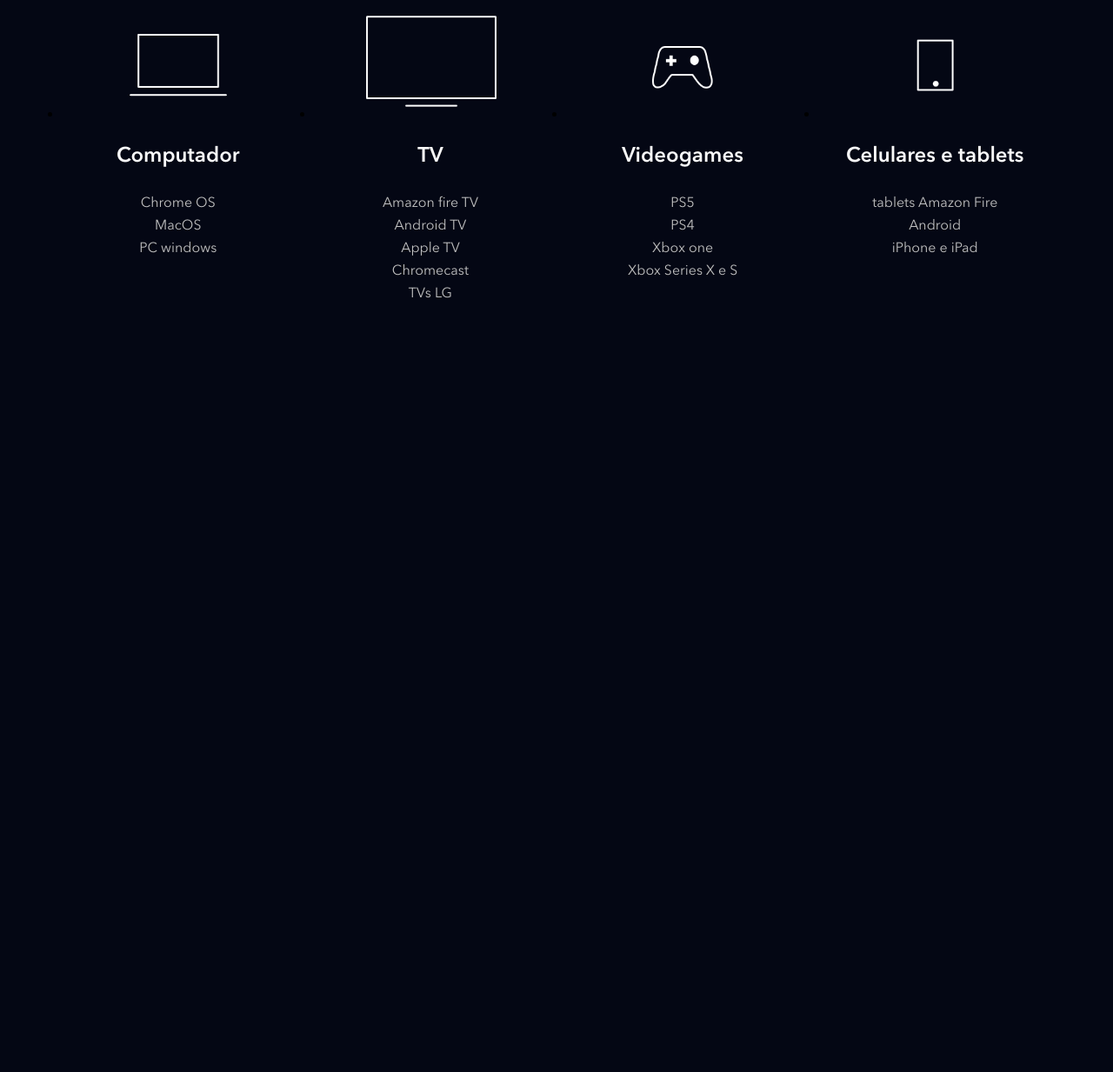
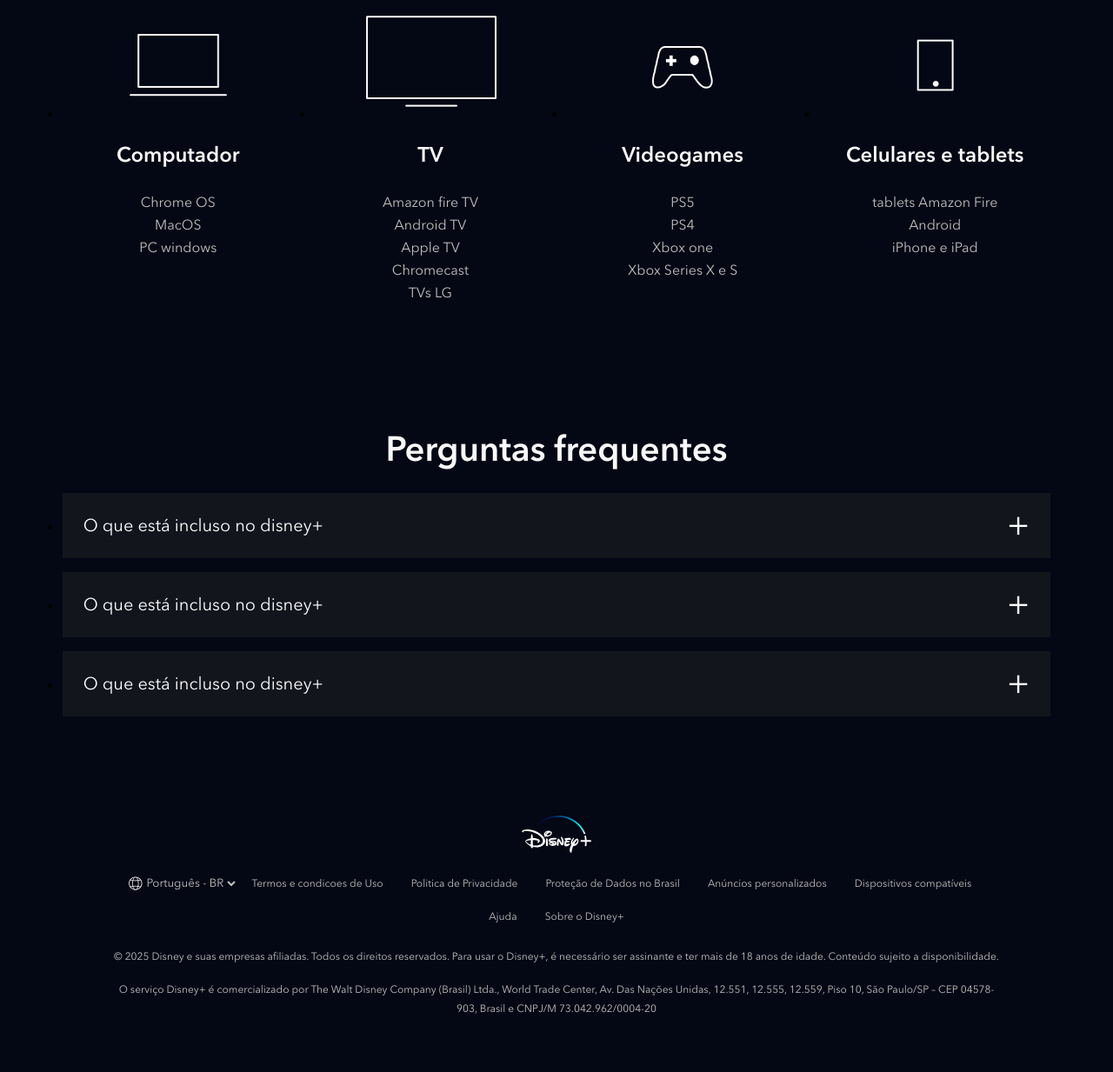
Before and after one commit to LucasLBrito/Clone_disney_plus_web, a website: page index.html in a window 1280 px wide. Shown: the part 3921-5154 px from the top of the page at 87% size. Before the commit the page ends 4342 px from the top, so only its background shows below. Drawn offline with nearby package versions, Linux system fonts and the light colour scheme; files that its build step writes are made by us from their sources; files whose address does not match are found by name.

Commit message:
adiciona seção de FAQ e footer ao layout, implementa funcionalidade de acordeão para perguntas frequentes

```diff
--- a/index.html
+++ b/index.html
@@ -200,9 +200,80 @@
             </ul>
             </li>
         </ul>
+    </section>
+    <section class="faq">
+        <h2 class="title">Perguntas frequentes</h2>
+        <ul class="faq__questions">
+            <li class="faq__questions__item">
+                <div class="faq__questions__item__question" data-faq-question="">
+                    O que está incluso no disney+
+                </div>
+                <div class="faq__questions__item__answer  text--big">
+                    resposta
+                </div>
+            </li>
+            <li class="faq__questions__item">
+                <div class="faq__questions__item__question" data-faq-question="">
+                    O que está incluso no disney+
+                </div>
+                <div class="faq__questions__item__answer  text--big">
+                    resposta
+                </div>
+            </li>
+            <li class="faq__questions__item">
+                <div class="faq__questions__item__question" data-faq-question="">
+                    O que está incluso no disney+
+                </div>
+                <div class="faq__questions__item__answer  text--big">
+                    resposta
+                </div>
+            </li>
+        </ul>
+    </section>
+    <footer class="footer">
+        <div class="footer__container">
+               <img class="footer__logo" src="./dist/images/disneyplus.svg" alt="">
+        <ul class="footer__links">
+            <li class="footer__links__item">
+                <div class="language-selector">
+                    <img src="./dist/images/icones/globe.svg" alt="globo">
+                <select name="" id="">
+                    <option value="">English</option>
+                    <option value="" selected>Português - BR</option>
+                </select>
+                </div>
+            </li>
+            <li class="footer__links__item">
+                <a href="#" class="text--small">Termos e condicoes de Uso</a>
+            </li>
+             <li class="footer__links__item">
+                <a href="#" class="text--small">Politica de Privacidade</a>
+            </li>
+             <li class="footer__links__item">
+                <a href="#" class="text--small">Proteção de Dados no Brasil</a>
+                </li>
+                <li class="footer__links__item">
+                <a href="#" class="text--small">Anúncios personalizados</a>
+                </li>
+                <li class="footer__links__item">
+                <a href="#" class="text--small">Dispositivos compatíveis</a>
+                </li>
+                <li class="footer__links__item">
+                <a href="#" class="text--small">Ajuda</a>
+                </li>
+                <li class="footer__links__item">
+                <a href="#" class="text--small">Sobre o Disney+</a>
+                </li>
 
+        </ul>
+        <p class="text--small"> © 2025 Disney e suas empresas afiliadas. Todos os direitos reservados.
+                Para usar o Disney+, é necessário ser assinante e ter mais de 18 anos de idade. Conteúdo sujeito a disponibilidade.</p>
+        <p class="text--small">
+            O serviço Disney+ é comercializado por The Walt Disney Company (Brasil) Ltda., World Trade Center, Av. Das Nações Unidas, 12.551, 12.555, 12.559, Piso 10, São Paulo/SP – CEP 04578-903, Brasil e CNPJ/M 73.042.962/0004-20
+        </p>
+        </div>
 
-    </section>
+    </footer>
     <script src="./src/main.js"></script>
 </body>
 </html>
--- a/src/main.js
+++ b/src/main.js
@@ -1,23 +1,43 @@
 document.addEventListener("DOMContentLoaded", function() {
-    const button = document.querySelectorAll("[data-tab-button]");
+    const buttons = document.querySelectorAll("[data-tab-button]");
+    const questions = document.querySelectorAll('[data-faq-question]');
 
-    for (let i = 0 ; i < button.length; i++) {
-        button[i].addEventListener("click", function(botao) {
+    // Seção de Abas (Tabs)
+    for (let i = 0; i < buttons.length; i++) {
+        buttons[i].addEventListener("click", function(botao) {
             const abaAlvo = botao.target.dataset.tabButton;
             const aba = document.querySelector(`[data-tab-id=${abaAlvo}]`);
+
             esconderTodasAbas();
             aba.classList.add("shows__list--is-active");
+
             removerBotaoAtivo();
             botao.target.classList.add("shows__tabs__button--this-is-active");
+        });
+    }
 
+    // Seção de FAQ (Accordion)
+    for (let i = 0; i < questions.length; i++) {
+        questions[i].addEventListener('click', mudaEstadoResposta);
+    }
+});
 
+function mudaEstadoResposta(evento) {
+    // 1. Usamos 'faq__questions__item--is-open' para manter o padrão plural do seu HTML
+    const classe = 'faq__questions__item--is-open';
 
-})}});
+    // 2. currentTarget garante que pegamos o elemento que tem o atributo data-faq-question
+    const elementoPai = evento.currentTarget.parentNode;
+
+    elementoPai.classList.toggle(classe);
+}
+
 function removerBotaoAtivo() {
     const buttons = document.querySelectorAll("[data-tab-button]");
     for (let i = 0; i < buttons.length; i++) {
         buttons[i].classList.remove("shows__tabs__button--this-is-active");
-    }}
+    }
+}
 
 function esconderTodasAbas() {
     const tabs = document.querySelectorAll("[data-tab-id]");
--- a/src/styles/_devices.scss
+++ b/src/styles/_devices.scss
@@ -12,6 +12,9 @@
 
         &__item{
             text-align: center;
+            li{
+                list-style-type: none;
+            }
 
             h4{
                 margin-top: 20px;
--- /dev/null
+++ b/src/styles/_faq.scss
@@ -0,0 +1,61 @@
+.faq{
+    padding: 5.6vw;
+
+    h2{
+        text-align: center;
+        margin-bottom: 24px;
+    }
+
+    &__questions{
+        &__item{
+            background-color: #13151d;
+            margin-bottom: 16px;
+
+            &__question{
+                position: relative;
+                color: #fff;
+                font-size: 20px;
+                padding: 24px;
+                display: block;
+                cursor: pointer;
+
+                &::after{
+                    content: '+';
+                    position: absolute;
+                    top: 0;
+                    right: 24px;
+                    height: 100%;
+                    display: flex;
+                    align-items: center;
+                    font-size: 40px;
+                }
+            }
+
+            &__answer{
+                height: 0;
+                overflow: hidden;
+                padding: 0 24px;
+                transition: height 0.3s ease;
+            }
+
+            &--is-open{
+                .faq__questions__item__question::after{
+                    content: '-';
+                    position: absolute;
+                    top: 0;
+                    right: 24px;
+                    height: 100%;
+                    display: flex;
+                    align-items: center;
+                    font-size: 40px;
+                }
+                 .faq__questions__item__answer{
+                padding-bottom: 24px;
+                height: auto;
+                overflow:visible;
+                transition: height 0.3s ease;
+            }
+            }
+        }
+    }
+}
--- /dev/null
+++ b/src/styles/_footer.scss
@@ -0,0 +1,62 @@
+@use 'variaveis';
+
+.footer{
+    padding: 26px 8px;
+    &__container{
+        max-width: 1024px;
+        width: 100%;
+        margin: 0 auto;
+        text-align: center;
+        padding-bottom: 20px;
+    }
+    &__logo{
+        width: 80px;
+        margin:0 auto 10px
+    }
+    &__links{
+        margin-bottom: 16px;
+        display: flex;
+        align-items: center;
+        flex-wrap: wrap;
+        justify-content: center;
+
+        &__item{
+            display: inline-block;
+
+            a{
+                text-decoration: none;
+                padding: 8px 16px;
+                display: block;
+
+                &:hover{
+                    color: variaveis.$corTextoSecundario;
+                }
+            }
+        }
+    }
+
+    p{
+        margin-bottom: 16px;
+    }
+}
+.language-selector{
+    display: flex;
+    align-items: center;
+    img{
+        height: 18px;
+        width: 18px;
+    }
+    select{
+        background-color: transparent;
+        border: none;
+        color: variaveis.$corTextoPrincipal;
+        height: 38px;
+
+        &:hover{
+            color: variaveis.$corTextoSecundario;
+        }
+        option{
+            color: variaveis.$cordefundo;
+        }
+    }
+}
--- a/src/styles/main.scss
+++ b/src/styles/main.scss
@@ -3,6 +3,8 @@
 @use 'shows';
 @use 'plans';
 @use 'devices';
+@use 'faq';
+@use 'footer';
 
 @font-face{
     font-family: Aveneir;
```
